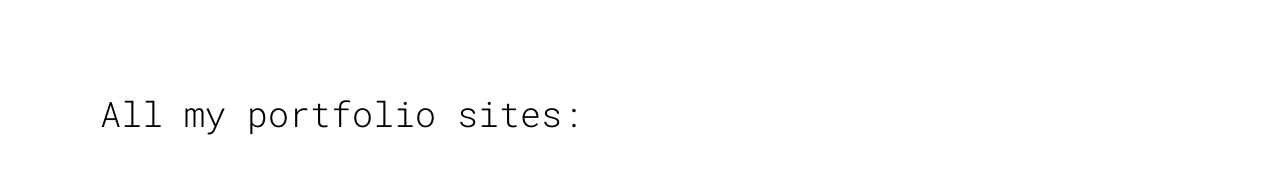
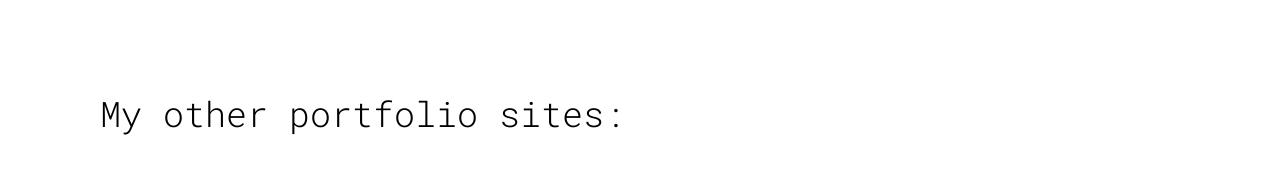
Before and after one commit to nitudeka/gatsby-portfolio, a Gatsby site: page /works in a window 1280 px wide. Shown: the part 2061-2242 px from the top of the page. Built offline with nearby package versions, Linux system fonts and the light colour scheme; Gatsby itself is replaced by a stand-in of ours.

Commit message:
changed works heading

```diff
--- a/src/pages/works.js
+++ b/src/pages/works.js
@@ -123,7 +123,7 @@ const WorksProject = () => {
           })}
         </div>
         <h2 className="home-projects__heading display-4 d-inline-block p-4">
-          All my portfolio sites:
+          My other portfolio sites:
         </h2>
         <div className="works__container my-5">
           {portfolios.map((project, i) => {
```
